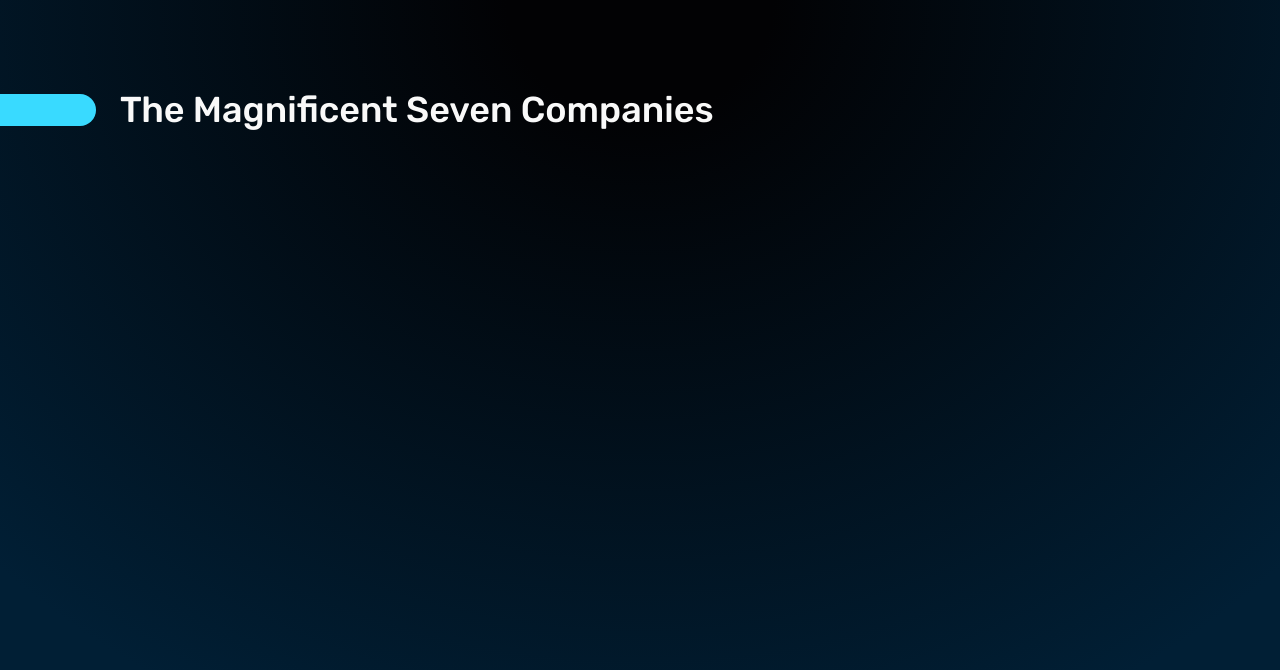
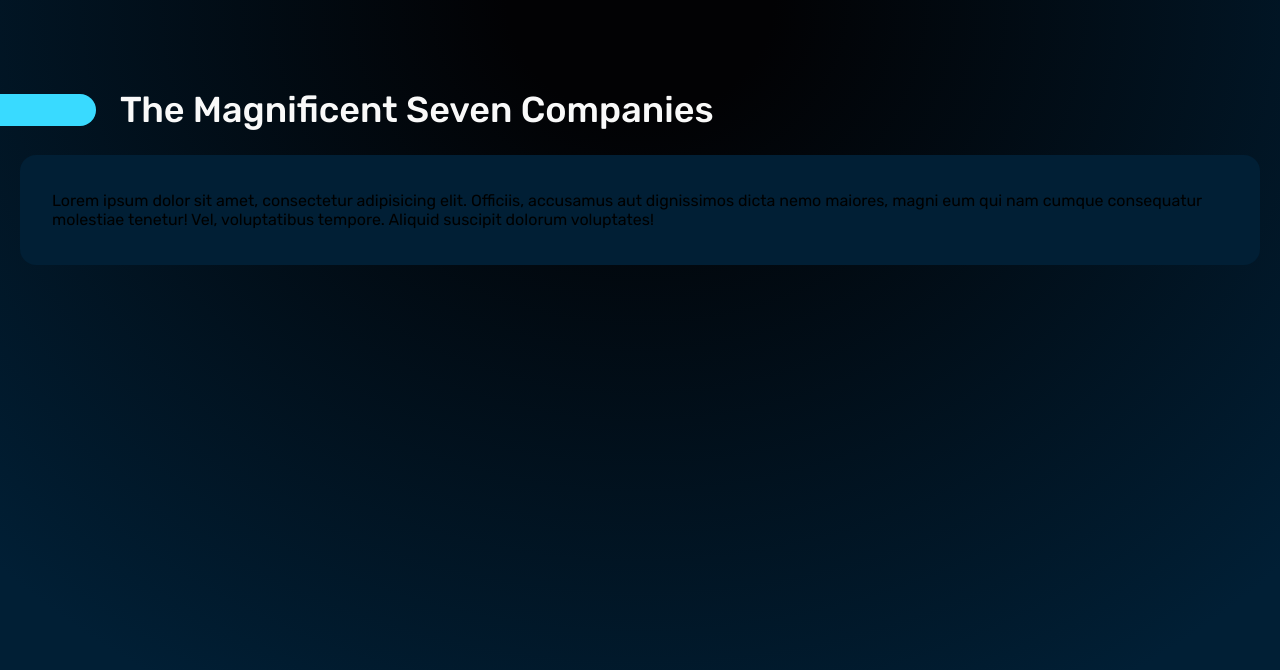
Before and after one commit to KevinMuellerDev/nuxt-stock-dashboard, a Nuxt app: page / in a window 1280 px wide. Shown: the top 670 px of the page. Built offline with nearby package versions, Linux system fonts and the light colour scheme.

Commit message:
added CustomCard component

```diff
--- a/app.vue
+++ b/app.vue
@@ -4,14 +4,23 @@
       <div class="half-elipse"></div>
       <h1>The Magnificent Seven Companies</h1>
     </div>
+    <div class="context">
+      <CustomCard>
+        <p>Lorem ipsum dolor sit amet, consectetur adipisicing elit. Officiis, accusamus aut dignissimos dicta nemo
+          maiores, magni eum qui nam cumque consequatur molestiae tenetur! Vel, voluptatibus tempore. Aliquid suscipit
+          dolorum voluptates!</p>
+      </CustomCard>
+    </div>
+
   </div>
 </template>
 
 <script>
-export default{
-  name:'App',
-  components:{
-
+import CustomCard from './components/CustomCard.vue';
+export default {
+  name: 'App',
+  components: {
+    CustomCard
   }
 }
 </script>
--- a/assets/scss/main.scss
+++ b/assets/scss/main.scss
@@ -1,5 +1,3 @@
-
-
 body {
     margin: 0;
     font-family: 'Rubik';
@@ -27,9 +25,19 @@ body {
         border-radius: 0px 100px 100px 0px;
     }
 
-    h1{
+    h1 {
         font-weight: 500;
         font-size: 36px;
         color: #F9F9F9;
     }
 }
+
+.context {
+    position: relative;
+    top: 155px;
+    left: 50%;
+    translate: -50%;
+    width: calc(100% - 32px);
+    max-width: 1240px;
+    padding: 0 16px;
+}
--- /dev/null
+++ b/components/CustomCard.vue
@@ -0,0 +1,20 @@
+<template>
+    <div class="card">
+      <slot></slot>
+    </div>
+  </template>
+
+  <script>
+  export default {
+    name: "CustomCard",
+  };
+  </script>
+
+  <style scoped>
+  .card {
+    background: #011F35;
+    padding: 20px 32px;
+    gap: 20px;
+    border-radius: 16px;
+  }
+  </style>
```
